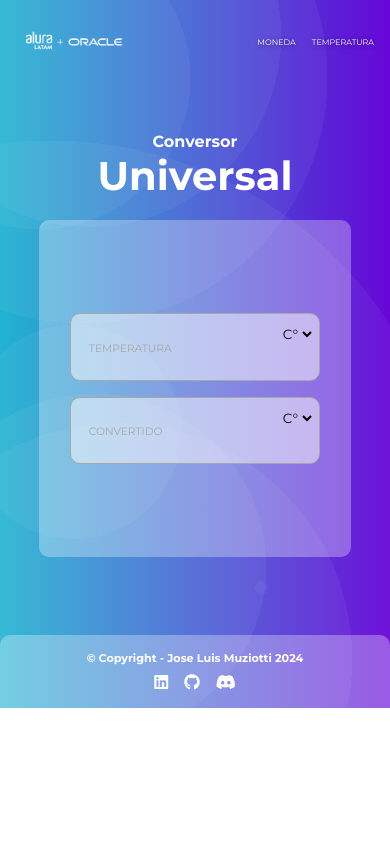
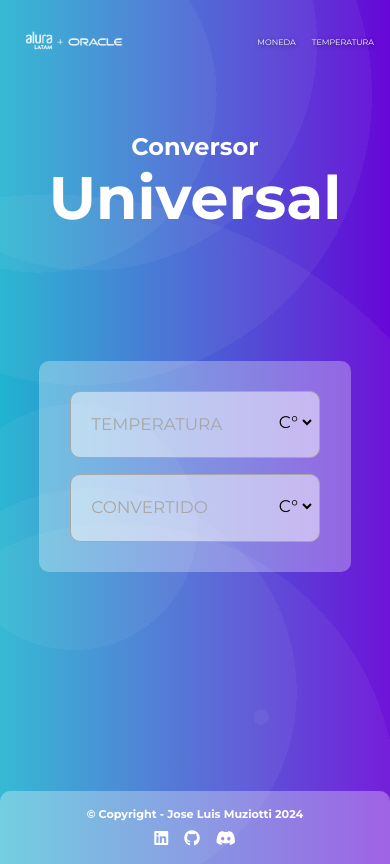
Before and after one commit to joselmuziotti/conversor, a plain HTML site: page page/temp-page.html in a window 390 px wide. Drawn offline with Linux system fonts and the light colour scheme.

Commit message:
Responsive modification

```diff
--- a/querys/media-querys.css
+++ b/querys/media-querys.css
@@ -1,4 +1,4 @@
-@media (min-width: 600px) {
+@media (min-width: 600px){
     .li-header {
         font-size: 0.8rem;
     }
@@ -19,13 +19,7 @@
 
     .opciones {
         font-size: 0.9em;
-        top: 10px;
     }
-
-    .input-temp{
-        width: 15rem;
-    }
-
 }
 
 @media (min-width: 1024px){
--- a/styles/footer.css
+++ b/styles/footer.css
@@ -5,7 +5,7 @@ footer {
     border-radius: 10px 10px 0 0;
     align-items: center;
     padding: 1rem;
-    margin-top: 5%;
+    margin-top: 6vh;
 }
 
 footer h2{
--- a/styles/main.css
+++ b/styles/main.css
@@ -1,8 +1,8 @@
 .principal{
-    margin: 5% 0 15% 0;
+    margin: 15vh 0 20vh 0;
     display: flex;
     justify-content: center;
-    height: 40vh;
+    height: auto;
 }
 
 .caja {
@@ -10,8 +10,9 @@
     flex-direction: column;
     align-items: center;
     justify-content: center;
-    padding: 2em 0;
+    padding: 2.5em 0;
     width: 80%;
+    height: 25vh;
     position: relative;
 }
 
@@ -45,7 +46,7 @@ input[type="number"]::-webkit-inner-spin-button {
 }
 
 .input-style::placeholder{
-    font-size: 0.8em;
+    font-size: 2vh;
     padding: .4em;
     color: var(--grey);
 }
@@ -66,12 +67,9 @@ input[type="number"]::-webkit-inner-spin-button {
     background-color: transparent;
     border: none;
     position: absolute;
-    top: 12px;
+    top: 30%;
     right: 5px;
     outline: none;
     cursor: pointer;
+    font-size: 2vh;
 }
-
-.input-temp{
-    width: 6rem;
-}
--- a/styles/title.css
+++ b/styles/title.css
@@ -1,6 +1,6 @@
 .title {
     color: var(--white);
-    font-size: 1rem;
+    font-size: 1.5rem;
     text-align: center;
     margin: 3rem 0 0 0;
 }
```
